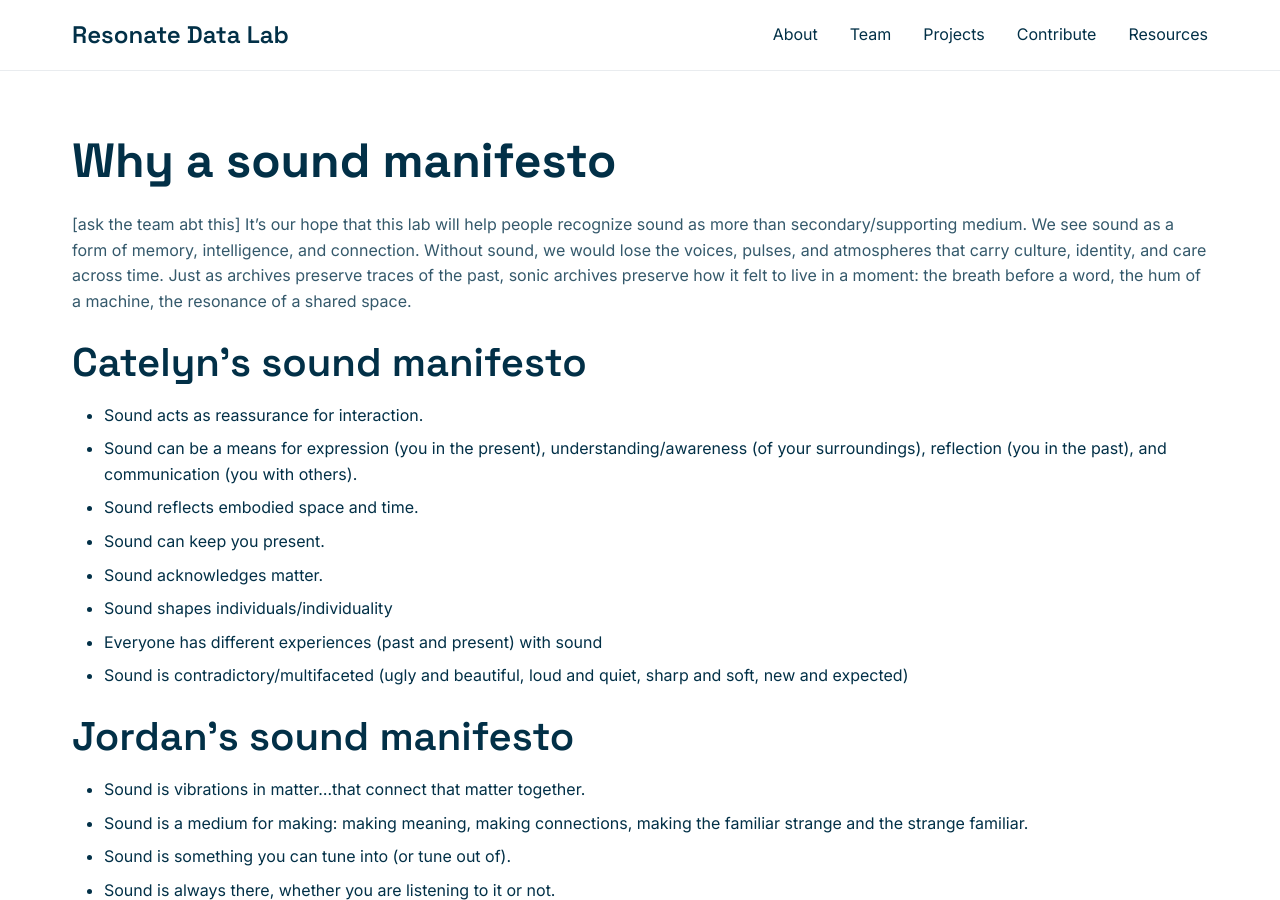
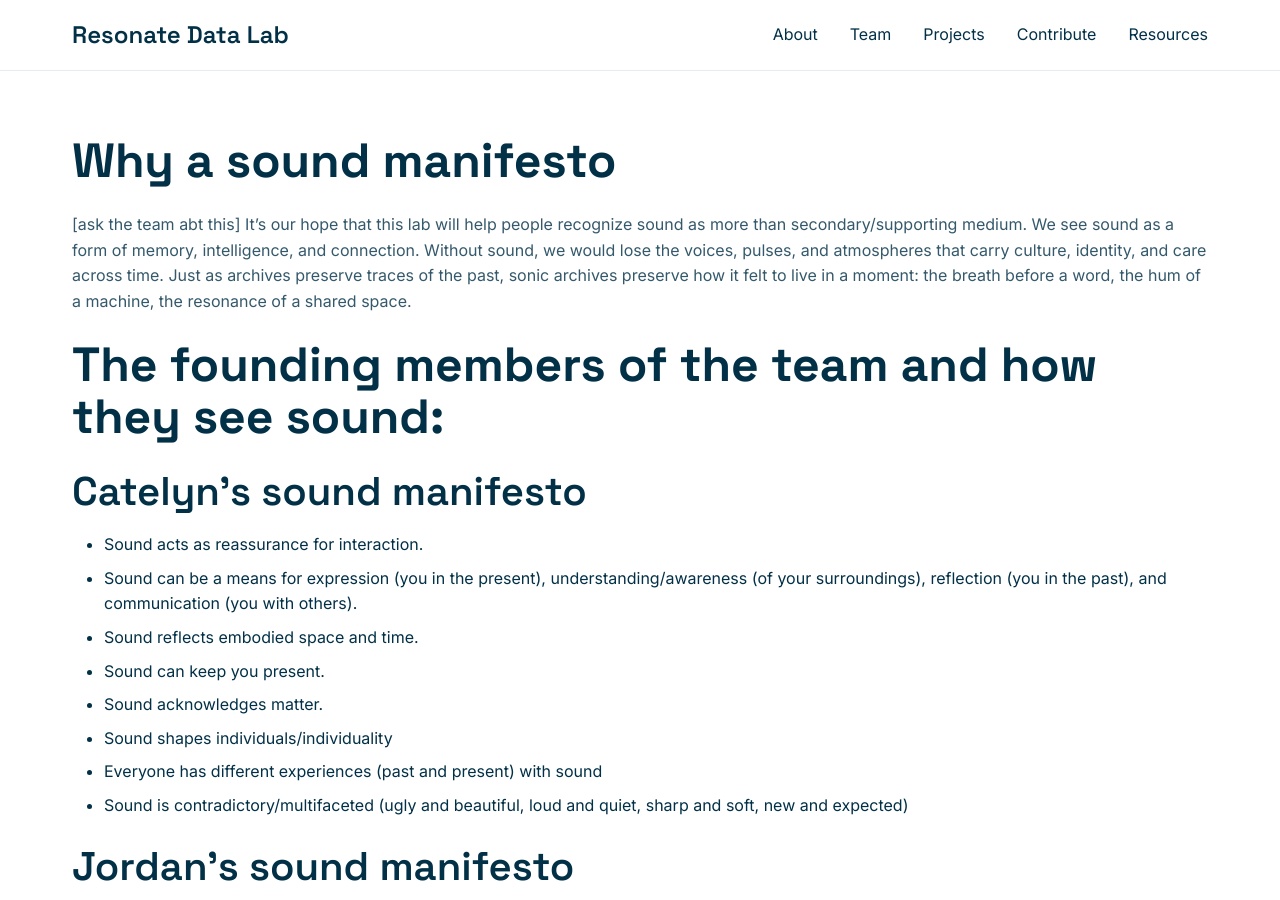
Before and after one commit to a421loop/Resonate-Data-Lab-Website-STRUCTURE, a Jekyll site: the page built from Manifesto/full_manifesto.md, in a window 1280 px wide and 900 px high. Built offline with Jekyll 4.4.1, drawn with Linux system fonts in a browser that asks for light colours; our own code applies the rules of GitHub Pages for plain Markdown files.

Commit message:
Update full_manifesto.md

```diff
--- a/Manifesto/full_manifesto.md
+++ b/Manifesto/full_manifesto.md
@@ -3,6 +3,7 @@
 It’s our hope that this lab will help people recognize sound as more than secondary/supporting medium. We see sound as a form of memory, intelligence, and connection.
 Without sound, we would lose the voices, pulses, and atmospheres that carry culture, identity, and care across time. Just as archives preserve traces of the past, sonic archives preserve how it felt to live in a moment: the breath before a word, the hum of a machine, the resonance of a shared space.
 
+# The founding members of the team and how they see sound:
 ## Catelyn's sound manifesto
 - Sound acts as reassurance for interaction.
 - Sound can be a means for expression (you in the present), understanding/awareness (of your surroundings), reflection (you in the past), and communication (you with others).
```
